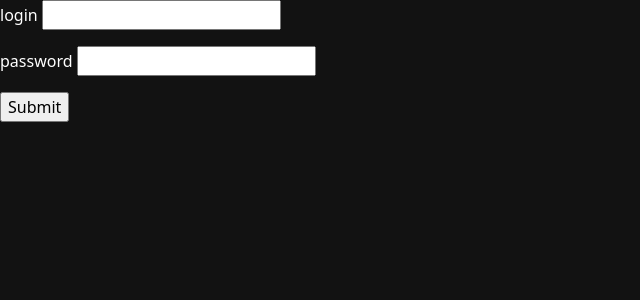
After one commit to CampoNover16/ExpenseEase, a Flask app: page /login in a window 1280 px wide. The commit adds this page. Shown: the top 300 px of the page, without its empty margins (0-640 px from the left). Run offline with Flask 3, Linux system fonts and the light colour scheme; some libraries are stand-ins or nearby versions.

Commit message:
added database connection + base login and register page

```diff
--- a/app.py
+++ b/app.py
@@ -1,10 +1,59 @@
-from flask import Flask, render_template
+from flask import Flask, render_template, request, redirect, url_for
+from flask_mysqldb import MySQL
+from datetime import datetime
 
 app = Flask(__name__)
+
+app.config["SQLALCHEMY_DATABASE_URI"] = "sqlite:///database.db"
+
+app.config['MYSQL_HOST'] = 'localhost'
+app.config['MYSQL_USER'] = 'root'
+app.config['MYSQL_PASSWORD'] = ''
+app.config['MYSQL_DB'] = 'expenseease_db'
+
+mysql = MySQL(app)
 
 @app.route('/')
 def index():
     return render_template('index.html')
 
+@app.route('/register', methods=['POST', 'GET'])
+def register():
+    if request.method == 'GET':
+        return "Login via the login Form"
+
+    if request.method == 'POST':
+        login = request.form['login']
+        password = request.form['password']
+        now = datetime.now()
+        created = now.strftime("%Y/%m/%d %H:%M:%S")
+        cursor = mysql.connection.cursor()
+        user = cursor.execute("SELECT login, password FROM users WHERE login=%s AND password=%s",(login,password))
+        if not user:
+            cursor.execute("INSERT INTO users (login,password,created) VALUES(%s,%s,%s)",(login,password,created))
+            # //TO DO - add to every error flash messages
+            # 'given user exists'
+        mysql.connection.commit()
+        cursor.close()
+        return redirect(url_for('login'))
+
+@app.route('/login', methods=['GET','POST'])
+def login():
+    if request.method == 'POST':
+        login = request.form['login']
+        password = request.form['password']
+        cursor = mysql.connection.cursor()
+        user = cursor.execute("SELECT login, password FROM users WHERE login=%s AND password=%s",(login,password))
+        cursor.close()
+        if user:
+            return redirect('/')
+        else:
+            return redirect(url_for('login'))
+    return render_template('login.html')
+
+@app.route('/logout')
+def logout():
+    return redirect(url_for('login'))
+
 if __name__ == "__main__":
     app.run(debug=True)
--- a/templates/index.html
+++ b/templates/index.html
@@ -19,10 +19,10 @@
             <li class="nav-item dropdown">
               <a class="nav-link user-settings" href="#" id="navbarDropdown" role="button" data-bs-toggle="dropdown" aria-expanded="false"></a>
               <ul class="dropdown-menu" aria-labelledby="navbarDropdown">
-                <li><a class="dropdown-item" href="#">Action</a></li>
-                <li><a class="dropdown-item" href="#">Another action</a></li>
+                <li><a class="dropdown-item" href="#">Settings</a></li>
+                <li><a class="dropdown-item" href="#">FAQ</a></li>
                 <li><hr class="dropdown-divider"></li>
-                <li><a class="dropdown-item" href="#">Something else here</a></li>
+                <li><a class="dropdown-item" href="/logout">Logout</a></li>
               </ul>
             </li>
           </ul>
--- /dev/null
+++ b/templates/login.html
@@ -0,0 +1,8 @@
+{% extends 'base.html' %}
+{% block body %}
+<form action="/login" method="POST">
+    <p>login <input type="text" name="login"/></p>
+    <p>password <input type="password" name="password"/></p>
+    <p><input type="submit" value="Submit"/></p>
+ </form>
+ {% endblock %}
```
Also changed, not shown: templates/register.html (added, +8 -0 lines), README.md.
